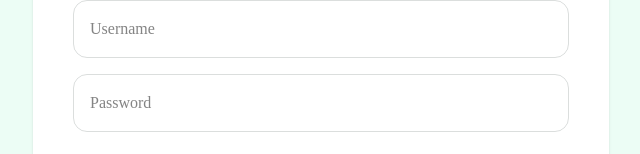
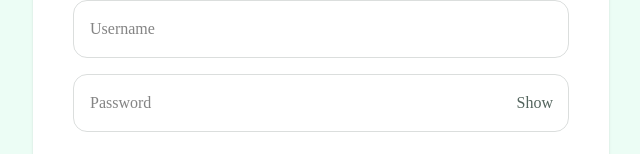
Before and after one commit to toobafateh-code/theoxybrief, a Next.js app: page /assessments/real-estate/value-intelligence in a window 1280 px wide. Shown: the part 292-446 px from the top of the page, without its empty margins (319-959 px from the left). Built offline with nearby package versions, Linux system fonts and the light colour scheme.

Commit message:
Add private client login access and password visibility toggle

```diff
--- a/app/assessments/real-estate/value-intelligence/page.tsx
+++ b/app/assessments/real-estate/value-intelligence/page.tsx
@@ -28,6 +28,7 @@ const [submitted, setSubmitted] = useState(false);
 const accessRestricted = true;
 const [username, setUsername] = useState("");
 const [password, setPassword] = useState("");
+const [showPassword, setShowPassword] = useState(false);
 const [isAuthorized, setIsAuthorized] = useState(false);
 
 const ADMIN_USERNAME = "tooba";
@@ -791,13 +792,23 @@ if (accessRestricted && !isAuthorized) {
       className="mt-8 w-full rounded-xl border border-[#10251E]/15 p-4"
     />
 
-    <input
-      type="password"
-      placeholder="Password"
-      value={password}
-      onChange={(e) => setPassword(e.target.value)}
-      className="mt-4 w-full rounded-xl border border-[#10251E]/15 p-4"
-    />
+    <div className="relative mt-4">
+  <input
+    type={showPassword ? "text" : "password"}
+    placeholder="Password"
+    value={password}
+    onChange={(e) => setPassword(e.target.value)}
+    className="w-full rounded-xl border border-[#10251E]/15 p-4 pr-12"
+  />
+
+  <button
+    type="button"
+    onClick={() => setShowPassword(!showPassword)}
+    className="absolute right-4 top-1/2 -translate-y-1/2 text-[#53645D]"
+  >
+    {showPassword ? "Hide" : "Show"}
+  </button>
+</div>
 
     <button
       onClick={() => {
```
